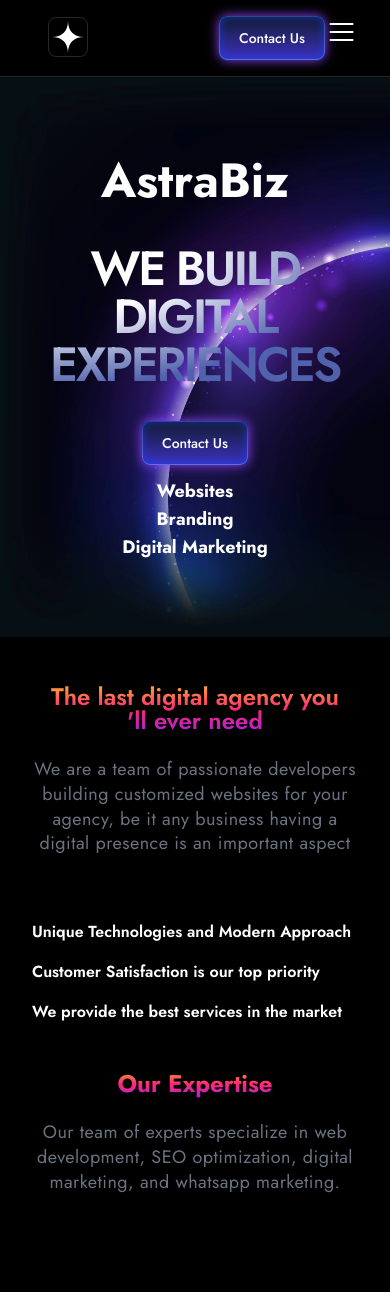
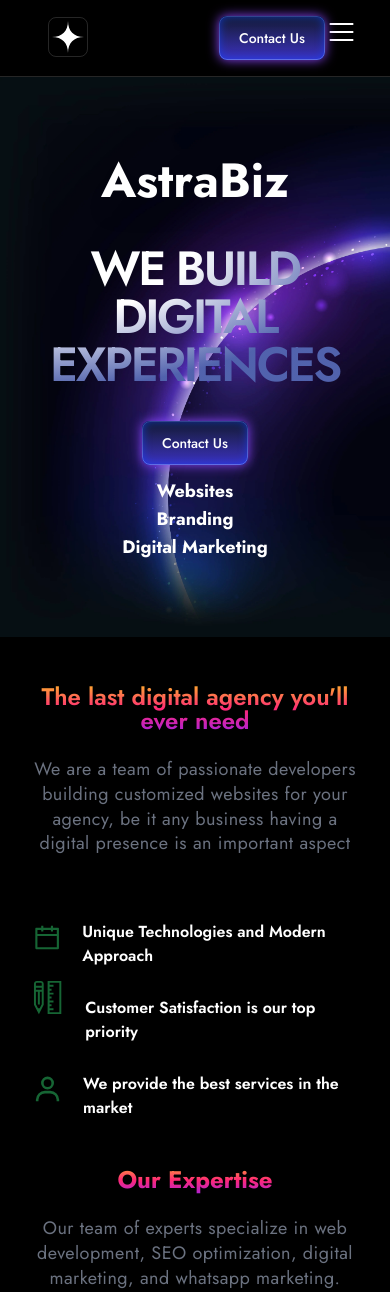
Before and after one commit to rishi9808/startup-landing-page, a Next.js app: page / in a window 390 px wide. Shown: the top 1292 px of the page. Built offline with nearby package versions, Linux system fonts and the light colour scheme.

Commit message:
Refactor About Us section and add icons for services

```diff
--- a/src/sections/AboutUs.tsx
+++ b/src/sections/AboutUs.tsx
@@ -1,11 +1,14 @@
 import { TextGenerateEffect } from "@/components/ui/text-generate";
+import { AiOutlineCalendar } from "react-icons/ai";
+import { TfiRulerPencil } from "react-icons/tfi";
+import { BiUser } from "react-icons/bi";
 const AboutUs = () => {
   const words =
     "We are a team of passionate developers building customized websites for your agency, be it any business having a digital presence is an important aspect";
   return (
     <div className="my-10 container">
       <h1 className=" p-2 pointer-events-none z-10 whitespace-pre-wrap bg-gradient-to-b from-[#ffd319] via-[#ff2975] to-[#8c1eff] bg-clip-text text-center text-2xl font-semibold leading-none  text-transparent">
-        The last digital agency you &apos;ll ever need
+        The last digital agency you&apos;ll ever need
       </h1>
       <div className="  lg:mt-10 lg:mx-32">
         <TextGenerateEffect
@@ -14,12 +17,22 @@ const AboutUs = () => {
           words={words}
           className="text-center lg:text-start text-2xl mb-10 font-normal text-muted-foreground"
         />
+      </div>
+      <div className="mt-16 space-y-3 md:flex  items-center justify-center gap-20 font-semibold">
+        <div className="flex gap-x-5 md:flex-col">
+          <AiOutlineCalendar size={35} className=" text-green-800 mb-2" />
+          <p>Unique Technologies and Modern Approach</p>
         </div>
-        <div className="mt-16 md:flex items-center justify-center gap-20 font-semibold">
-          <p>Unique Technologies and Modern Approach</p>
-          <p className="my-4 lg:my-0 ">Customer Satisfaction is our top priority</p>
-          <p>We provide the best services in the market</p>
+        <div className="flex gap-x-5 md:flex-col">
+          <TfiRulerPencil size={35}  className=" text-green-800 mb-2" />
+          <p className="my-4 lg:my-0 ">
+            Customer Satisfaction is our top priority
+          </p>
         </div>
+        <div className="flex gap-x-5 md:flex-col">
+          <BiUser size={35}  className=" text-green-800 mb-2" /><p>We provide the best services in the market</p>
+        </div>
+      </div>
     </div>
   );
 };
```
